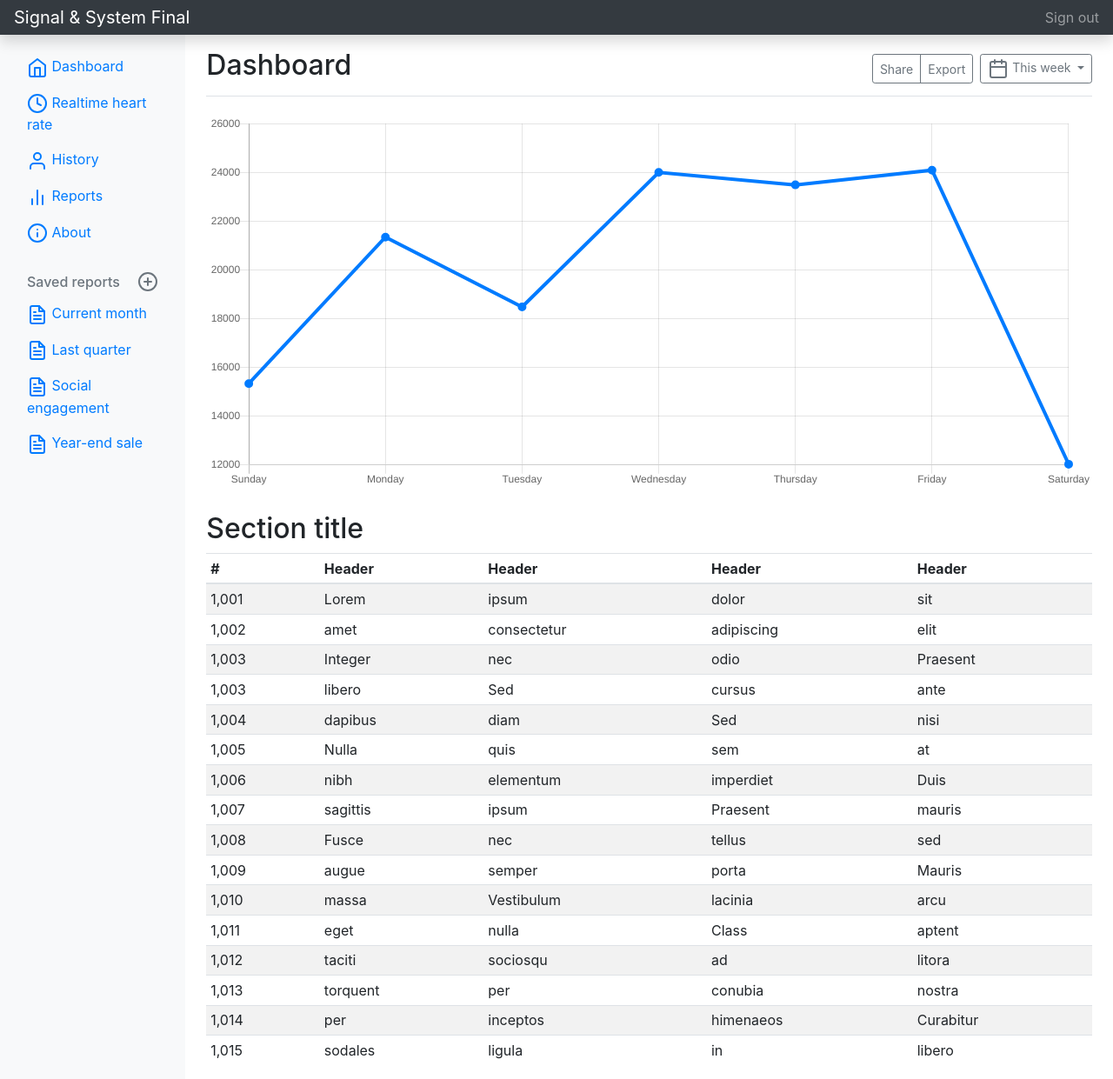
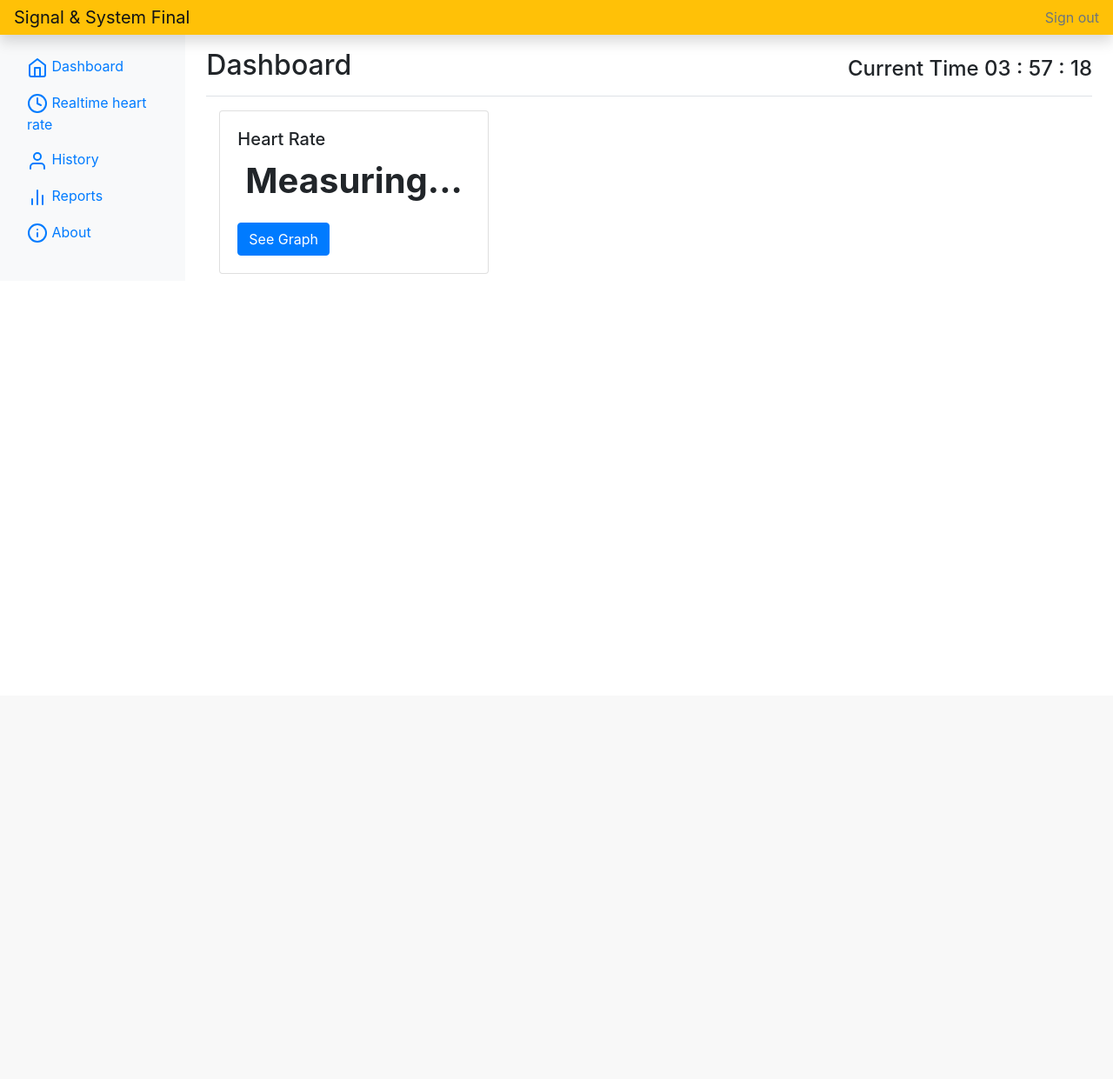
Before and after one commit to shinco0327/SS_FinalProject, a Flask app: page /dashboard in a window 1280 px wide. Shown: the whole page at 87% size. After the commit the page ends 315 px from the top, so only its background shows below. Run offline with Flask 2, Linux system fonts and the light colour scheme; a user stored in the database is signed in; a database or web service that is not in the repository returns one stand-in record (values such as "Sample title"); some libraries are stand-ins or nearby versions.

Commit message:
20201224_website_read_heart_rate

```diff
--- a/website/main.py
+++ b/website/main.py
@@ -4,7 +4,10 @@ import pymongo
 import datetime
 import time
 import json
+import threading
 from bson import ObjectId
+import numpy as np
+import collections
 
 
 # 初始化 Flask 類別成為 instance
@@ -51,6 +54,7 @@ def load_user(user):
     if user_info is not None:
         curr_user = User()
         curr_user.id = user_info['username']
+
         return curr_user
 #-------------------------------------------------------------------------------
 @app.before_request
@@ -92,7 +96,7 @@ def loginauth():
                 curr_user.id = user_info['username']
                 #通過flask-login的login_user方法登入用戶
                 login_user(curr_user)
-
+                user,db = check_user()
                 return redirect('/dashboard')
 
         flash('Wrong infornation!!')
@@ -121,13 +125,7 @@ def gettstamp():
 #-------------------------------------------------------------------------------
 @app.route('/checkalive')
 def checkalive():
-    user,db = check_user()
-    if(db ==None):
-        return redirect(url_for('login'))
-    list1 = list(db.device.find())
-    if(list1 != []):
-        alive = list1[0].get('alive', False)
-    db.device.update_many({},{'$set':{'alive': False}})
+    global alive
     return jsonify(alive=alive)
 #-------------------------------------------------------------------------------
 @app.route('/systemtime')
@@ -164,7 +162,7 @@ def getrawdata():
         json_start_oid = JSONEncoder().encode(start_oid)
 
         valuelist = []
-        datalist = list(db.real_time.find({"_id":{"$gte": start_oid}}).skip(count).max_time_ms(300).limit(500))
+        datalist = list(db.real_time.find({"_id":{"$gte": start_oid}}).skip(count).max_time_ms(300).limit(100))
         if datalist == []:
             return jsonify(start_oid=json_start_oid, count=count, value=[], time=[])
         valuelist = []
@@ -217,6 +215,7 @@ def dashboard():
     user,db = check_user()
     if(db ==None):
         return redirect(url_for('login'))
+
     return render_template('dashboard.html')
 #-------------------------------------------------------------------------------
 @app.route('/history')
@@ -241,7 +240,105 @@ def realtime():
         return redirect(url_for('login'))
     return render_template('realtime.html')
 
+#-------------------------------------------------------------------------------
+#get calculated heart rated
+@app.route('/getheartrate')
+def getheartrate():
+    user,db = check_user()
+    if(db ==None):
+        return redirect(url_for('login'))
+    global heartrate
+    return jsonify(heartrate=heartrate)
+
+#-------------------------------------------------------------------------------
+#Thread will calculate heartrate
+heartrate = {'heartrate': 0, 'mode': 'unauth'}
+
+def thread_calt_heart_rate(db):
+    global heartrate
+    recentReading = [0, 0, 0, 0, 0, 0, 0, 0]
+    HeartrateBuff = collections.deque([0, 0, 0, 0, 0, 0, 0, 0], maxlen=8)
+    ava_rate = collections.deque([0, 0, 0], maxlen=3)
+    lastRead = 0
+    lastBeattime = time.time()
+    lastreturntime = time.time()
+    Recenttrend = 0
+    readingsIndex = 0
+    while 1:
+        firstlist = list(db.real_time.find({'time':{'$gte': (datetime.datetime.now() - datetime.timedelta(seconds=1.5))}}).limit(1))
+        last_oid = None
+        if(firstlist == [] or firstlist[0].get('_id', None) == None):
+            heartrate = {'heartrate': 0, 'mode': 'disconnect'}
+            continue
+        else:
+            last_oid = firstlist[0].get('_id', None)
+
+
+        if(firstlist[0].get('time', None) == None):
+            lastBeattime = time.time()
+        else:
+            lastBeattime = datetime.datetime.timestamp(firstlist[0].get('time', None))
+
+        heartrate = {'heartrate': 0, 'mode': 'measuring'}
+
+
+        while 1:
+            datalist = list(db.real_time.find({"_id":{"$gt": last_oid}}).max_time_ms(300).limit(50))
+            for data in datalist:
+                newRead = data.get('value', 0)
+                #print(newRead)
+                delta = newRead - lastRead
+                lastRead = newRead
+
+                #Recenttrend = Recenttrend - np.mean(recentReading) + delta
+                Recenttrend = Recenttrend - recentReading[readingsIndex] + delta
+                recentReading[readingsIndex] = delta
+                readingsIndex = (readingsIndex + 1) % len(recentReading)
+                #print(Recenttrend)
+
+                if(Recenttrend >= 2 and datetime.datetime.timestamp(data.get('time', datetime.datetime.now()))-lastBeattime >= 0.150):
+                    #print(60/(time.time()-lastBeattime))
+                    currenHearttrate = 60/(datetime.datetime.timestamp(data.get('time', datetime.datetime.now()))-lastBeattime)
+                    HeartrateBuff.append(currenHearttrate)
+                    avg = np.average(HeartrateBuff)
+                    lastBeattime = datetime.datetime.timestamp(data.get('time', datetime.datetime.now()))
+                    if(currenHearttrate < 200 and currenHearttrate > 50):
+                        ava_rate.append(currenHearttrate)
+                        #print("BEAT: ", "%.2f" % np.average(ava_rate))
+                        heartrate = {'heartrate': "%.2f" % np.average(ava_rate), 'mode': 'done'}
+                        lastreturntime = time.time()
+            if(time.time() - lastreturntime >= 5):
+                heartrate = {'heartrate': 0, 'mode': 'measuring'}
+                break
+
+            if(datalist != []):
+                last_oid = datalist[-1].get("_id", None)
+
+#-------------------------------------------------------------------------------
+#Thread will detect device offline
+alive = False
+def thread_checkalive(db):
+    global alive
+    offline_count = 0
+    while(1):
+        list1 = list(db.device.find())
+        if(list1 != []):
+            d_state = list1[0].get('alive', False)
+            if d_state == True:
+                offline_count = 0
+            else:
+                offline_count +=1
+        db.device.update_many({},{'$set':{'alive': False}})
+        alive = False if (offline_count >= 4) else True
+        time.sleep(2.5)
+#-------------------------------------------------------------------------------
 
 # 判斷自己執行非被當做引入的模組，因為 __name__ 這變數若被當做模組引入使用就不會是 __main__
 if __name__ == '__main__':
+    t1 = threading.Thread(target=thread_calt_heart_rate, args=(conn['admin'],))
+    t1.daemon = True
+    t1.start()
+    t2 = threading.Thread(target=thread_checkalive, args=(conn['admin'],))
+    t2.daemon = True
+    t2.start()
     app.run(host="0.0.0.0", port="5000", debug=True)
--- a/website/static/js/dashboard.js
+++ b/website/static/js/dashboard.js
@@ -5,49 +5,77 @@
 
   feather.replace()
 
-  // Graphs
-  var ctx = document.getElementById('myChart')
-  // eslint-disable-next-line no-unused-vars
-  var myChart = new Chart(ctx, {
-    type: 'line',
-    data: {
-      labels: [
-        'Sunday',
-        'Monday',
-        'Tuesday',
-        'Wednesday',
-        'Thursday',
-        'Friday',
-        'Saturday'
-      ],
-      datasets: [{
-        data: [
-          15339,
-          21345,
-          18483,
-          24003,
-          23489,
-          24092,
-          12034
-        ],
-        lineTension: 0,
-        backgroundColor: 'transparent',
-        borderColor: '#007bff',
-        borderWidth: 4,
-        pointBackgroundColor: '#007bff'
-      }]
-    },
-    options: {
-      scales: {
-        yAxes: [{
-          ticks: {
-            beginAtZero: false
+
+  //check device alive
+  var check_alive_and_rate=function(e){
+    //$('#showoffline').hide();
+    $.getJSON('/checkalive',{
+    },function(data){
+      //console.log(data.alive);
+      if(data.alive == false){
+        $('#heartpresent').text('--');
+        $('#heartpresent').addClass('text-black-50');
+        $('#showoffline').show();
+        $('#heartbpm').hide();
+        $('#btnRealtime').addClass('disabled');
+      }
+      else{
+        $.getJSON('/getheartrate',{
+        },function(data){
+          //console.log(data.heartrate);
+          $('#showoffline').hide();
+          $('#heartpresent').removeClass('text-black-50');
+          $('#btnRealtime').removeClass('disabled');
+          if(data.heartrate.mode == 'disconnect'){
+            $('#heartpresent').text('Internet Unstable');
+            $('#heartbpm').hide();
           }
-        }]
-      },
-      legend: {
-        display: false
+          else if(data.heartrate.mode == 'measuring'){
+            $('#heartpresent').text('Measuring...');
+            $('#heartbpm').hide();
+          }
+          else if(data.heartrate.mode == 'done'){
+            $('#heartpresent').text(data.heartrate.heartrate);
+            $('#heartbpm').show();
+          }
+        });
+
+
       }
-    }
-  })
+    });
+  };
+  check_alive_and_rate()
+
+
+    //Change_current_time
+  var sync_time=function(e){ //
+    $.getJSON('/gettstamp',{
+    },function(data){
+        var time = new Date(data.timestamp *1000);
+        var hours, minutes, seconds;
+        if(time.getHours() <= 9){
+          hours = '0' + time.getHours();
+        }else{
+          hours = time.getHours();
+        }
+        if(time.getMinutes() <= 9){
+          minutes = '0' + time.getMinutes();
+        }else{
+          minutes = time.getMinutes();
+        }
+        if(time.getSeconds() <= 9){
+          seconds = '0' + time.getSeconds();
+        }else{
+          seconds = time.getSeconds();
+        }
+        $('#currentTime').text('Current Time ' + hours + ' : ' + minutes + ' : '+ seconds);
+    });
+  };
+
+
+  //auto refresh
+  setInterval(function () {
+    check_alive_and_rate();
+    sync_time();
+  }, 500);
 })()
--- a/website/templates/dashboard.html
+++ b/website/templates/dashboard.html
@@ -14,7 +14,7 @@
     <link rel="canonical" href="https://getbootstrap.com/docs/4.5/examples/dashboard/">
 
     <!-- Bootstrap core CSS -->
-<link href= "{{url_for('static',filename='css/bootstrap.min.css')}}" rel="stylesheet">
+    <link href= "{{url_for('static',filename='css/bootstrap.min.css')}}" rel="stylesheet">
 
     <style>
       .bd-placeholder-img {
@@ -42,156 +42,31 @@
     <main role="main" class="col-md-9 ml-sm-auto col-lg-10 px-md-4">
       <div class="d-flex justify-content-between flex-wrap flex-md-nowrap align-items-center pt-3 pb-2 mb-3 border-bottom">
         <h1 class="h2">Dashboard</h1>
-        <div class="btn-toolbar mb-2 mb-md-0">
-          <div class="btn-group mr-2">
-            <button type="button" class="btn btn-sm btn-outline-secondary">Share</button>
-            <button type="button" class="btn btn-sm btn-outline-secondary">Export</button>
+        <h4 class="mb-2 mb-md-0" id="currentTime">Loading</h4>
+      </div>
+
+      <div class="col-sm-4 mb-2">
+        <div class="card">
+          <div class="card-body">
+            <h5 class="card-title">Heart Rate</h5>
+            <div class="alert alert-danger container-fluid" id="showoffline" role="alert" style="display:none">
+              <span data-feather="alert-triangle"  style="font-size:30px; vertical-align: middle;"></span><strong  style="vertical-align: middle;">&nbsp; Device Offline!</strong>
+            </div>
+            <h1 class="card-text text-center font-weight-bold" id='heartpresent'>--</h1>
+            <h5 class="card-text text-right" id='heartbpm'>BPM</h5>
+            <a href="/realtime" class="btn btn-primary mt-3 " id="btnRealtime">See Graph</a>
           </div>
-          <button type="button" class="btn btn-sm btn-outline-secondary dropdown-toggle">
-            <span data-feather="calendar"></span>
-            This week
-          </button>
         </div>
       </div>
 
-      <canvas class="my-4 w-100" id="myChart" width="900" height="380"></canvas>
 
-      <h2>Section title</h2>
-      <div class="table-responsive">
-        <table class="table table-striped table-sm">
-          <thead>
-            <tr>
-              <th>#</th>
-              <th>Header</th>
-              <th>Header</th>
-              <th>Header</th>
-              <th>Header</th>
-            </tr>
-          </thead>
-          <tbody>
-            <tr>
-              <td>1,001</td>
-              <td>Lorem</td>
-              <td>ipsum</td>
-              <td>dolor</td>
-              <td>sit</td>
-            </tr>
-            <tr>
-              <td>1,002</td>
-              <td>amet</td>
-              <td>consectetur</td>
-              <td>adipiscing</td>
-              <td>elit</td>
-            </tr>
-            <tr>
-              <td>1,003</td>
-              <td>Integer</td>
-              <td>nec</td>
-              <td>odio</td>
-              <td>Praesent</td>
-            </tr>
-            <tr>
-              <td>1,003</td>
-              <td>libero</td>
-              <td>Sed</td>
-              <td>cursus</td>
-              <td>ante</td>
-            </tr>
-            <tr>
-              <td>1,004</td>
-              <td>dapibus</td>
-              <td>diam</td>
-              <td>Sed</td>
-              <td>nisi</td>
-            </tr>
-            <tr>
-              <td>1,005</td>
-              <td>Nulla</td>
-              <td>quis</td>
-              <td>sem</td>
-              <td>at</td>
-            </tr>
-            <tr>
-              <td>1,006</td>
-              <td>nibh</td>
-              <td>elementum</td>
-              <td>imperdiet</td>
-              <td>Duis</td>
-            </tr>
-            <tr>
-              <td>1,007</td>
-              <td>sagittis</td>
-              <td>ipsum</td>
-              <td>Praesent</td>
-              <td>mauris</td>
-            </tr>
-            <tr>
-              <td>1,008</td>
-              <td>Fusce</td>
-              <td>nec</td>
-              <td>tellus</td>
-              <td>sed</td>
-            </tr>
-            <tr>
-              <td>1,009</td>
-              <td>augue</td>
-              <td>semper</td>
-              <td>porta</td>
-              <td>Mauris</td>
-            </tr>
-            <tr>
-              <td>1,010</td>
-              <td>massa</td>
-              <td>Vestibulum</td>
-              <td>lacinia</td>
-              <td>arcu</td>
-            </tr>
-            <tr>
-              <td>1,011</td>
-              <td>eget</td>
-              <td>nulla</td>
-              <td>Class</td>
-              <td>aptent</td>
-            </tr>
-            <tr>
-              <td>1,012</td>
-              <td>taciti</td>
-              <td>sociosqu</td>
-              <td>ad</td>
-              <td>litora</td>
-            </tr>
-            <tr>
-              <td>1,013</td>
-              <td>torquent</td>
-              <td>per</td>
-              <td>conubia</td>
-              <td>nostra</td>
-            </tr>
-            <tr>
-              <td>1,014</td>
-              <td>per</td>
-              <td>inceptos</td>
-              <td>himenaeos</td>
-              <td>Curabitur</td>
-            </tr>
-            <tr>
-              <td>1,015</td>
-              <td>sodales</td>
-              <td>ligula</td>
-              <td>in</td>
-              <td>libero</td>
-            </tr>
-          </tbody>
-        </table>
-      </div>
     </main>
   </div>
-</div>
-<script src="https://code.jquery.com/jquery-3.5.1.slim.min.js" integrity="sha384-DfXdz2htPH0lsSSs5nCTpuj/zy4C+OGpamoFVy38MVBnE+IbbVYUew+OrCXaRkfj" crossorigin="anonymous"></script>
-      <script>window.jQuery || document.write('<script src="../assets/js/vendor/jquery.slim.min.js"><\/script>')</script><script src="{{url_for('static',filename='js/bootstrap.bundle.min.js')}}"></script>
-        <script src="https://cdnjs.cloudflare.com/ajax/libs/feather-icons/4.9.0/feather.min.js"></script>
-        <script src="https://cdnjs.cloudflare.com/ajax/libs/Chart.js/2.7.3/Chart.min.js"></script>
-        <script src="{{url_for('static',filename='js/dashboard.js')}}"></script>
 
+  <script src="https://code.jquery.com/jquery-3.5.1.min.js" integrity="sha256-9/aliU8dGd2tb6OSsuzixeV4y/faTqgFtohetphbbj0=" crossorigin="anonymous"></script>
+  <script>window.jQuery || document.write('<script src="../assets/js/vendor/jquery.slim.min.js"><\/script>')</script><script src="{{url_for('static',filename='js/bootstrap.bundle.min.js')}}"></script>
+  <script src="https://cdnjs.cloudflare.com/ajax/libs/feather-icons/4.9.0/feather.min.js"></script>
+  <script src="https://cdnjs.cloudflare.com/ajax/libs/Chart.js/2.7.3/Chart.min.js"></script>
+  <script src="{{url_for('static',filename='js/dashboard.js')}}"></script>
 
 </html>
--- a/website/templates/navbar.html
+++ b/website/templates/navbar.html
@@ -1,16 +1,16 @@
-<nav class="navbar navbar-dark sticky-top bg-dark flex-md-nowrap p-0 shadow ">
-    <a class="navbar-brand px-3" href="/" >Signal & System Final</a>
+<nav class="navbar navbar-light bg-warning sticky-top flex-md-nowrap p-0 shadow ">
+    <a class="navbar-brand px-3 text-dark" href="/" >Signal & System Final</a>
     <!--
     <input class="form-control form-control-dark w-100" type="text" placeholder="Search" aria-label="Search">
     -->
     <ul class="navbar-nav px-3">
       <li class="nav-item text-nowrap">
-        <a class="nav-link" href="/logout">Sign out</a>
+        <a class="nav-link text-secondary" href="/logout">Sign out</a>
       </li>
     </ul>
 </nav>
-<nav class="navbar navbar-dark sticky-top bg-dark flex-md-nowrap p-0 shadow ">
-      <button class="navbar-toggler d-md-none collapsed" type="button" data-toggle="collapse" data-target="#sidebarMenu" aria-controls="sidebarMenu" aria-expanded="false" aria-label="Toggle navigation">
+<nav class="navbar navbar-light sticky-top bg-warning flex-md-nowrap p-0 shadow ">
+      <button class="navbar-toggler d-md-none collapsed btn-warning" type="button" data-toggle="collapse" data-target="#sidebarMenu" aria-controls="sidebarMenu" aria-expanded="false" aria-label="Toggle navigation">
       <span class="navbar-toggler-icon"></span>
       </button>
 
@@ -54,6 +54,7 @@
             </li>
           </ul>
 
+          <!--
           <h6 class="sidebar-heading d-flex justify-content-between align-items-center px-3 mt-4 mb-1 text-muted">
             <span>Saved reports</span>
             <a class="d-flex align-items-center text-muted" href="#" aria-label="Add a new report">
@@ -86,5 +87,6 @@
               </a>
             </li>
           </ul>
+        -->
         </div>
       </nav>
```
Also changed, not shown: website/static/js/realtime.js (+13 -9 lines), website/templates/realtime.html (+37 -6 lines).
